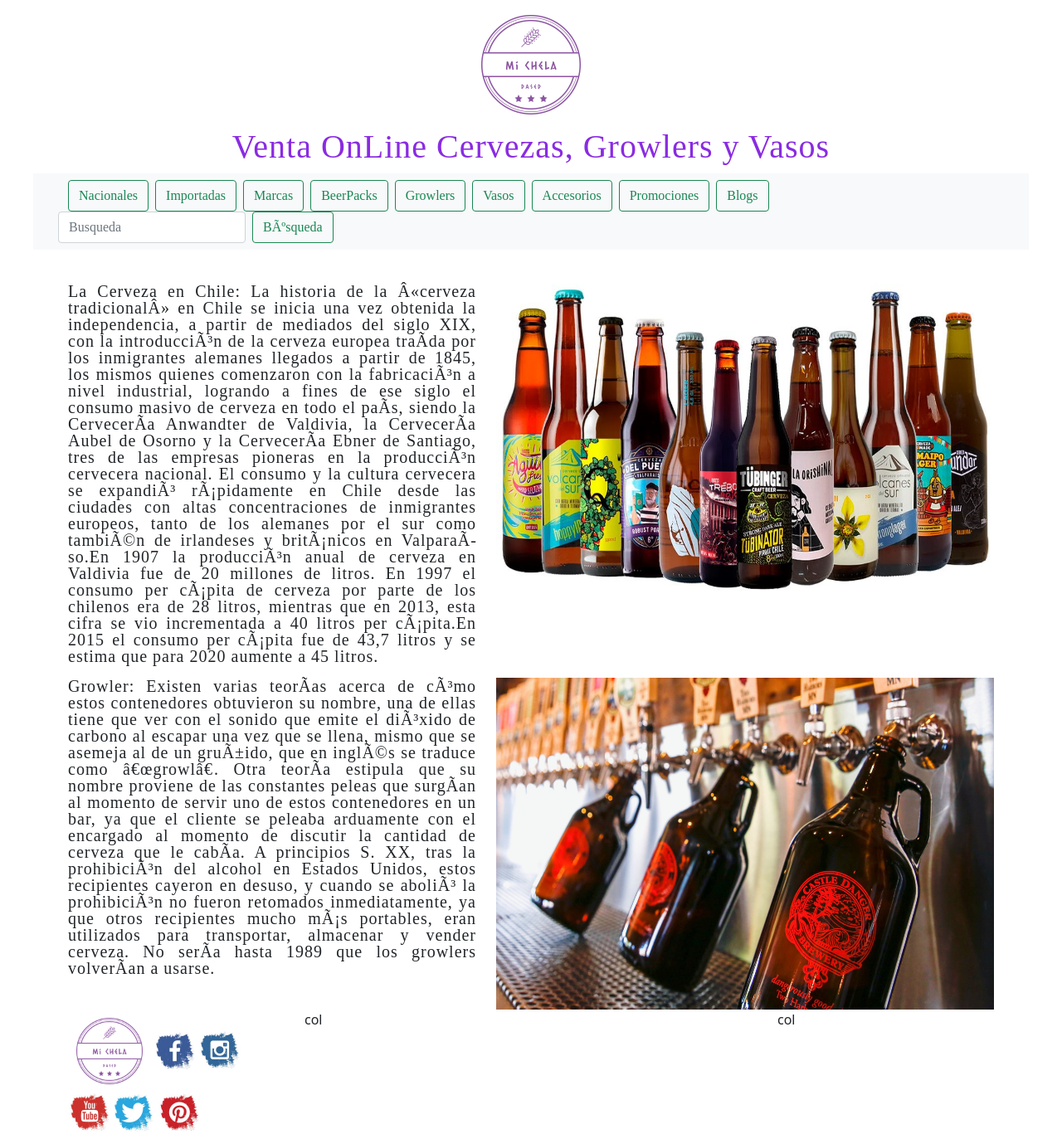
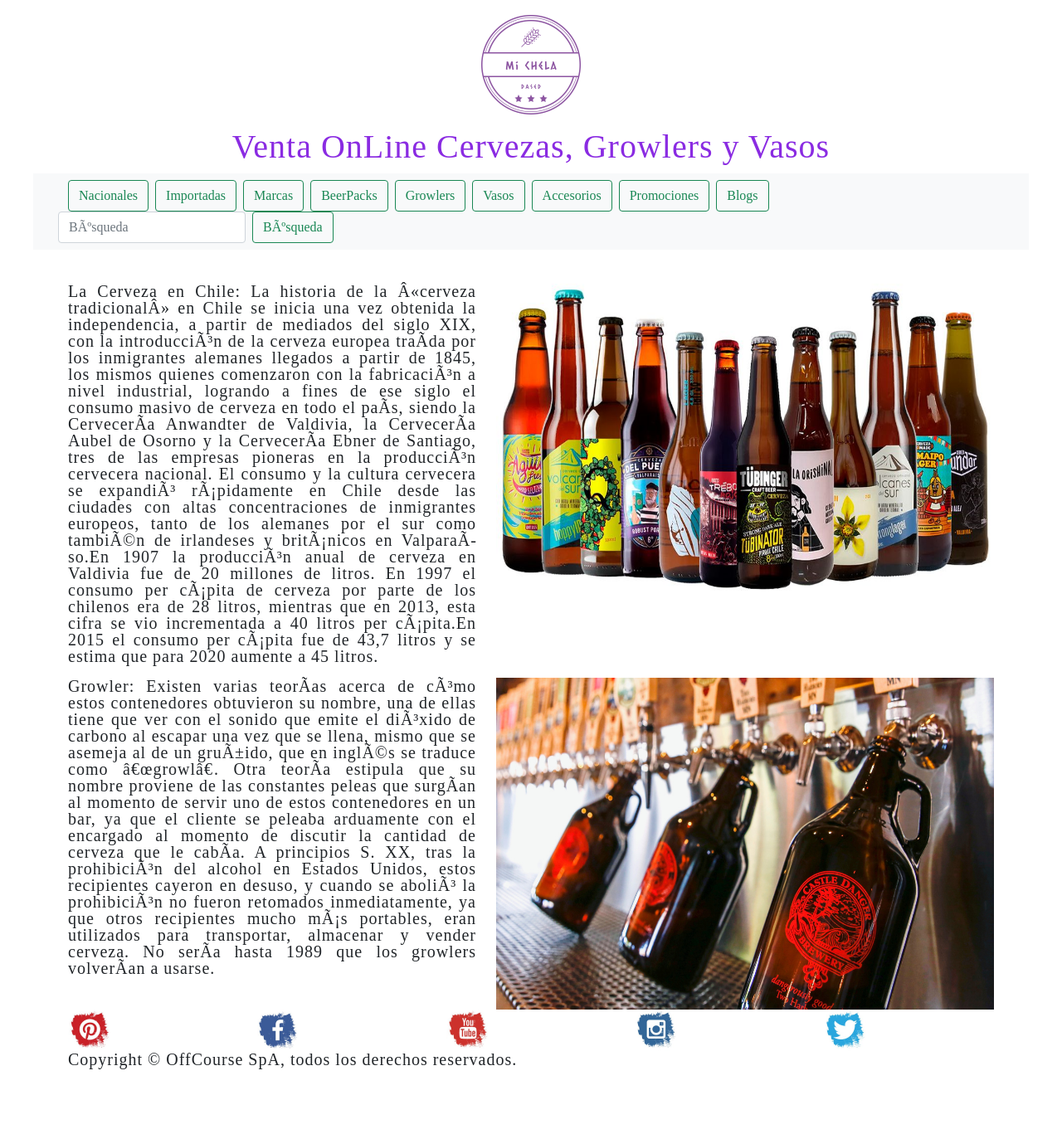
Before and after one commit to RNavarreteM/MiChela, a plain HTML site: page Index.html in a window 1280 px wide. Shown: the part 37-1404 px from the top of the page at 83% size. After the commit the page ends 1340 px from the top, so only its background shows below. Drawn offline with nearby package versions, Linux system fonts and the light colour scheme.

Commit message:
Add files via upload

```diff
--- a/Index.html
+++ b/Index.html
@@ -51,10 +51,11 @@
 			    <button class="btn btn-outline-success me-2" type="button">Accesorios</button>
 			    <button class="btn btn-outline-success me-2" type="button">Promociones</button>
 			    <button class="btn btn-outline-success me-2" type="button">Blogs</button>
+
 			</form class>
 
 			<form class="d-flex">
-        <input class="form-control me-2" type="search" placeholder="Busqueda" aria-label="Búsqueda">
+        		<input class="form-control me-2" type="search" placeholder="Búsqueda" aria-label="Búsqueda">
        			 <button class="btn btn-outline-success" type="submit">Búsqueda</button>
       		</form class>
 
@@ -67,6 +68,7 @@
 		</section>
 
 	</header>
+
 <body>
 
 	<h1 class="barra">
@@ -107,30 +109,31 @@
 			<div class="container">
   		<div class="row">
     	<div class="col">
-    	<img src="images/logo_transparent.png"width="100" height="100">
-    	<img src="images/Logo_Facebook.png"width="50" height="50">
-    	<img src="images/Logo_Instagram.png"width="50" height="50">
-    	<img src="images/Logo_YouTube.png"width="50" height="50">
-    	<img src="images/Logo_Twitter.png"width="50" height="50">
+
     	<img src="images/Logo_Pinterest.png"width="50" height="50">
 
     </div>
-    <div class="col">col</div>
+
    	<div class="col">
+    <img src="images/Logo_Facebook.png"width="50" height="50">
+    </div>
 
+    <div class="col">
+		<img src="images/Logo_YouTube.png"width="50" height="50">
     </div>
-    <div class="col">col</div>
+
+    <div class="col">
+    	<img src="images/Logo_Instagram.png"width="50" height="50">
+  	</div>
+ 	 	<div class="col">
+ 	 	<img src="images/Logo_Twitter.png"width="50" height="50">
  	 	</div>
 
 	<script src="https://cdn.jsdelivr.net/npm/bootstrap@5.1.0/dist/js/bootstrap.bundle.min.js" integrity="sha384-U1DAWAznBHeqEIlVSCgzq+c9gqGAJn5c/t99JyeKa9xxaYpSvHU5awsuZVVFIhvj" crossorigin="anonymous"></script>
 
-			<i class="fas fa-cloud"></i>
-			<i class="fas fa-heart"></i>
-			<i class="fas fa-car"></i>
-			<i class="fas fa-file"></i>
-			<i class="fas fa-bars"></i>
+<footer>
 
-	    <footer>
+    <p>Copyright &copy; OffCourse SpA, todos los derechos reservados.</p>
 
 </footer>
 
```
Lines whose indentation alone changed are shown as unchanged.
